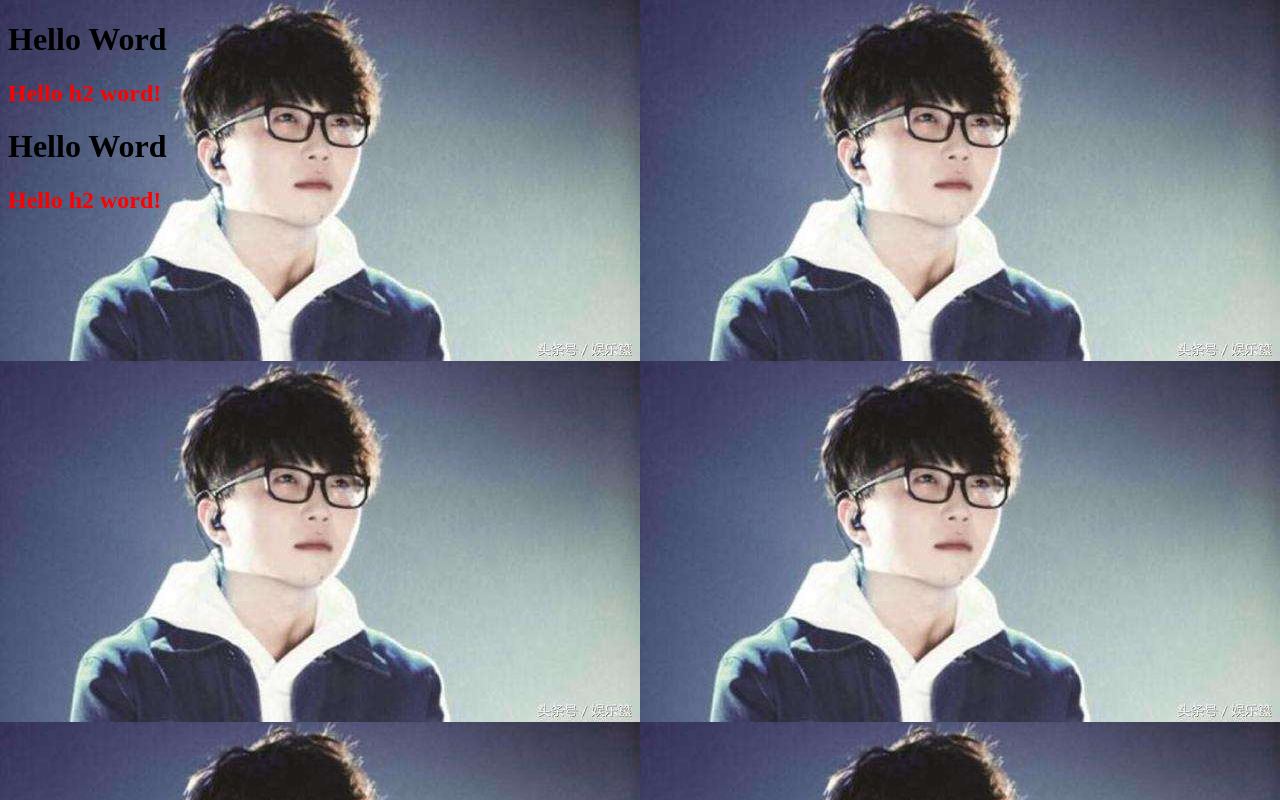
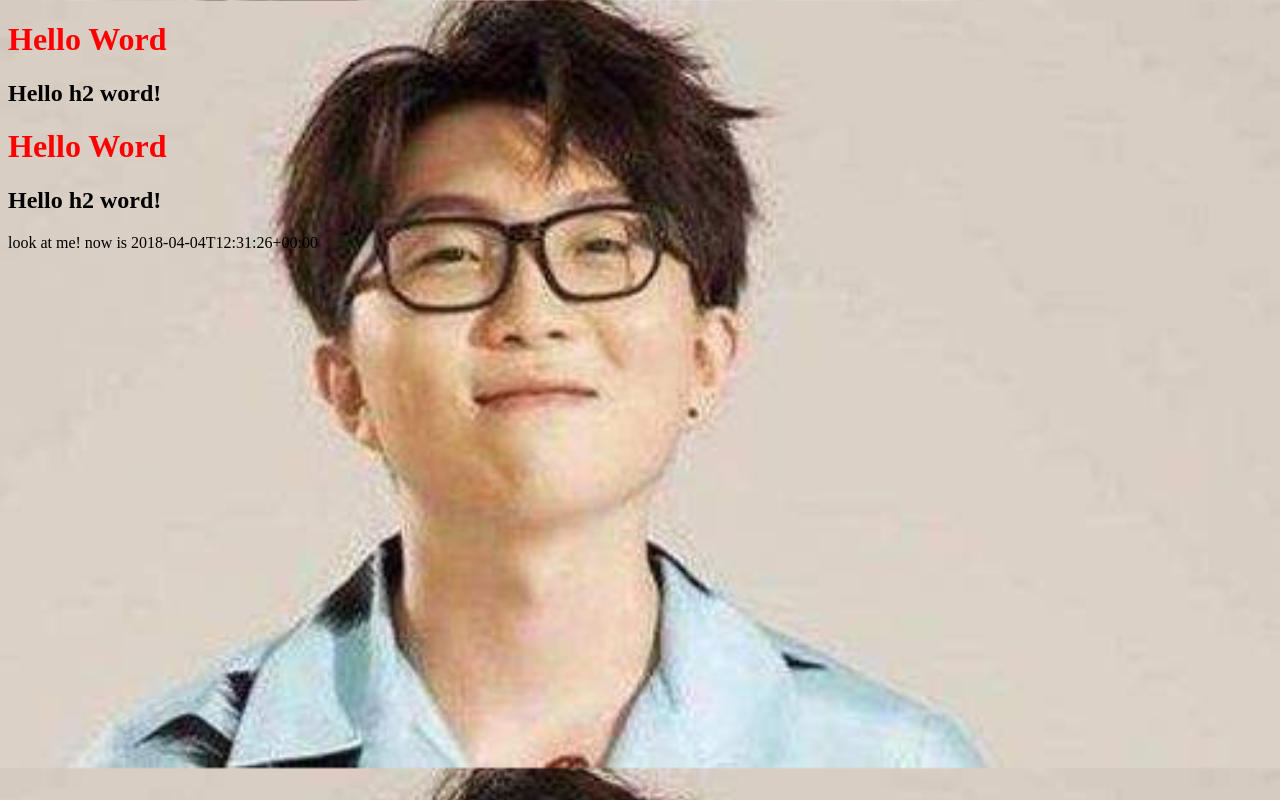
Before and after one commit to DYQsomous/webpack-demo, a website built with webpack: page build/index.html in a window 1280 px wide. Built offline with nearby package versions, Linux system fonts and the light colour scheme.

Commit message:
Import the third part modul

```diff
--- a/app/index.js
+++ b/app/index.js
@@ -1,7 +1,11 @@
 require('./sass/main.scss')
+
+var $ = require('jquery');
 var sub = require('./sub');
+var moment = require('moment');
 var app = document.createElement('div');
 
 app.innerHTML = '<h1>Hello Word</h1>';
 app.appendChild(sub());
 document.body.appendChild(app);
+$('body').append('<p>look at me! now is ' + moment().format() + '</p>')
--- a/app/sass/main.scss
+++ b/app/sass/main.scss
@@ -1,8 +1,9 @@
 @import './variables.scss';
+
 body {
-  background-image: url('../img/moby.jpg');
+  background-image: url('../img/moby2.jpg');
+  background-size: cover;
+  h1 {
+    color: $red;
+  }
 }
-
-h2 {
-  color: $red;
-}
--- a/package.json
+++ b/package.json
@@ -11,6 +11,8 @@
   "devDependencies": {
     "css-loader": "^0.28.11",
     "html-webpack-plugin": "^3.2.0",
+    "jquery": "^3.3.1",
+    "moment": "^2.22.0",
     "node-sass": "^4.8.3",
     "sass-loader": "^6.0.7",
     "style-loader": "^0.20.3",
```
Also changed, not shown: app/img/moby2.jpg (added), 1 other file.
